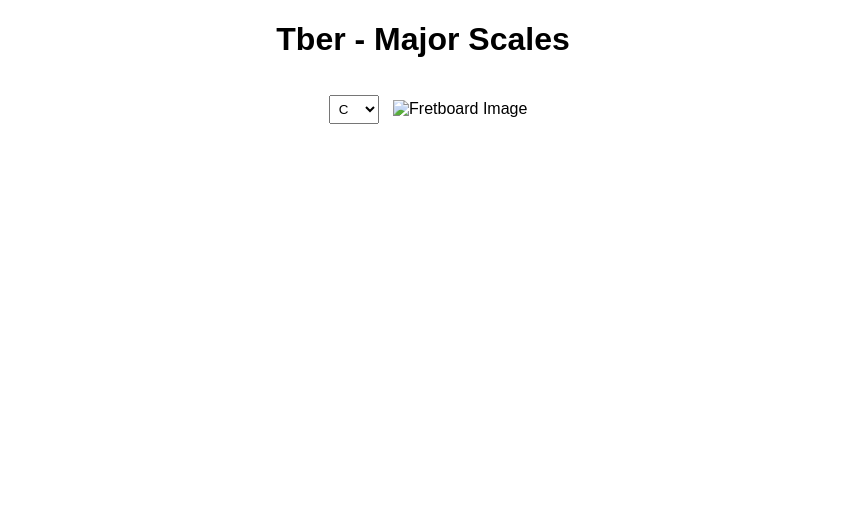
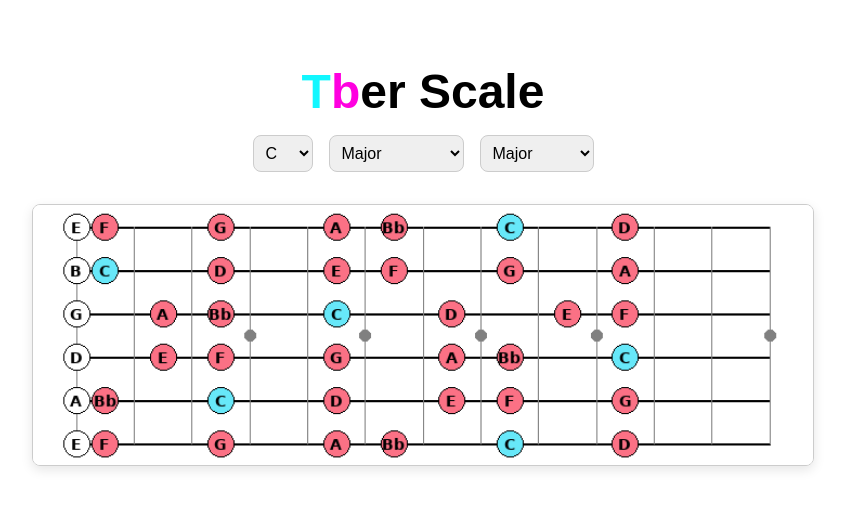
Before and after one commit to akito0802/Tber2, a plain HTML site: page index.html in a window 1280 px wide. Shown: the whole page, without its empty margins (217-1062 px from the left). Drawn offline with Linux system fonts and the light colour scheme.

Commit message:
Add files via upload

```diff
--- a/index.html
+++ b/index.html
@@ -2,69 +2,105 @@
 <!DOCTYPE html>
 <html lang="ja">
 <head>
-    <meta charset="UTF-8" />
-    <title>Tber - Major Scales</title>
+  <meta charset="UTF-8">
+  <meta name="viewport" content="width=device-width, initial-scale=1.0" />
+  <title>Tber Scale Viewer</title>
   <style>
     body {
+      margin: 0;
       font-family: sans-serif;
-            text-align: center;
-            background: #fff;
+      background-color: #ffffff;
+      padding: 2rem;
+      display: flex;
+      flex-direction: column;
+      align-items: center;
+    }
+    h1 { font-size: 3rem; margin-bottom: 1rem; }
+    .selector-box {
+      display: flex; flex-wrap: wrap; gap: 1rem;
+      justify-content: center; margin-bottom: 2rem;
     }
     select {
-            margin: 10px;
-            padding: 5px;
+      padding: 0.5rem; font-size: 1rem;
+      border-radius: 0.5rem; border: 1px solid #ccc;
     }
-        img {
-            margin-top: 20px;
-            max-width: 90%;
-            height: auto;
+    #fretboard {
+      max-width: 100%; width: 780px; height: auto;
+      border: 1px solid #ccc; border-radius: 8px;
+      box-shadow: 0 4px 12px rgba(0,0,0,0.1);
+    }
+    .placeholder {
+      width: 780px; height: 180px;
+      display: flex; align-items: center; justify-content: center;
+      background: #fafafa; border: 1px dashed #bbb; border-radius: 8px; color: #777;
     }
   </style>
 </head>
 <body>
-    <h1>Tber - Major Scales</h1>
-    <div>
-        <select id="key-select">
-            <option value="C">C</option>
-            <option value="Csharp">C♯</option>
-            <option value="D">D</option>
-            <option value="Dsharp">D♯</option>
-            <option value="E">E</option>
-            <option value="F">F</option>
-            <option value="Fsharp">F♯</option>
-            <option value="G">G</option>
-            <option value="Gsharp">G♯</option>
-            <option value="A">A</option>
-            <option value="Asharp">A♯</option>
-            <option value="B">B</option>
+  <h1><span style="color:#12f7ff;">T</span><span style="color:#ff00e0;">b</span>er Scale</h1>
+
+  <div class="selector-box">
+    <select id="key-select" onchange="updateFretboard()">
+      <option value="C">C</option><option value="Csharp">C#</option><option value="D">D</option><option value="Dsharp">D#</option><option value="E">E</option><option value="F">F</option><option value="Fsharp">F#</option><option value="G">G</option><option value="Gsharp">G#</option><option value="A">A</option><option value="Asharp">A#</option><option value="B">B</option>
     </select>
-        <img id="fretboard-image" src="images/C_major_fretboard_reversed.png" alt="Fretboard Image" />
+
+    <select id="type-select" onchange="updateScaleOptions(); updateFretboard();">
+      <option value="major">Major</option>
+      <option value="minor">Minor</option>
+      <option value="church">Church Mode</option>
+    </select>
+
+    <select id="scale-select" onchange="updateFretboard()"></select>
   </div>
 
+  <div id="fretboard-container"></div>
+
 <script>
-        const imageMap = {
-            "C": "C_major_fretboard_reversed.png",
-            "Csharp": "Csharp_major_fretboard_reversed.png",
-            "D": "D_major_fretboard_reversed.png",
-            "Dsharp": "Dsharp_major_fretboard_reversed.png",
-            "E": "E_major_fretboard_reversed.png",
-            "F": "F_major_fretboard_reversed.png",
-            "Fsharp": "Fsharp_major_fretboard_reversed.png",
-            "G": "G_major_fretboard_reversed.png",
-            "Gsharp": "Gsharp_major_fretboard_reversed.png",
-            "A": "A_major_fretboard_reversed.png",
-            "Asharp": "Asharp_major_fretboard_reversed.png",
-            "B": "B_major_fretboard_reversed.png"
+const scaleSelect = document.getElementById('scale-select');
+const fretboardContainer = document.getElementById('fretboard-container');
+
+const scaleOptionsMap = {
+  major: ['Major','Pentatonic','Blues'],
+  minor: ['Natural Minor','Harmonic Minor','Melodic Minor','Pentatonic','Blues'],
+  church: ['Ionian','Dorian','Phrygian','Lydian','Mixolydian','Aeolian','Locrian']
 };
 
-        const keySelect = document.getElementById("key-select");
-        const img = document.getElementById("fretboard-image");
+const fretboardImageMap = {
+  'C-major-major': 'C_major_fretboard_reversed.png'
+};
 
-        keySelect.addEventListener("change", function () {
-            const key = keySelect.value;
-            const imageName = imageMap[key];
-            img.src = "images/" + imageName;
+function updateScaleOptions() {
+  const type = document.getElementById('type-select').value;
+  const opts = scaleOptionsMap[type] || [];
+  scaleSelect.innerHTML = '';
+  opts.forEach(opt => {
+    const o = document.createElement('option');
+    o.text = opt;
+    o.value = opt.toLowerCase().replace(/ /g,'-');
+    scaleSelect.add(o);
   });
+  scaleSelect.selectedIndex = 0;
+}
+
+function updateFretboard(){
+  const key = document.getElementById('key-select').value;
+  const type = document.getElementById('type-select').value;
+  const scale = document.getElementById('scale-select').value;
+  const imgKey = `${key}-${type}-${scale}`;
+  const src = fretboardImageMap[imgKey];
+  fretboardContainer.innerHTML='';
+  if(src){
+    const img=document.createElement('img');
+    img.id='fretboard'; img.src=src; img.alt=imgKey;
+    fretboardContainer.appendChild(img);
+  }else{
+    const ph=document.createElement('div'); ph.className='placeholder';
+    ph.textContent='Image not available'; fretboardContainer.appendChild(ph);
+  }
+}
+
+updateScaleOptions();
+updateFretboard();
 </script>
 </body>
 </html>
```
Lines whose indentation alone changed are shown as unchanged.
